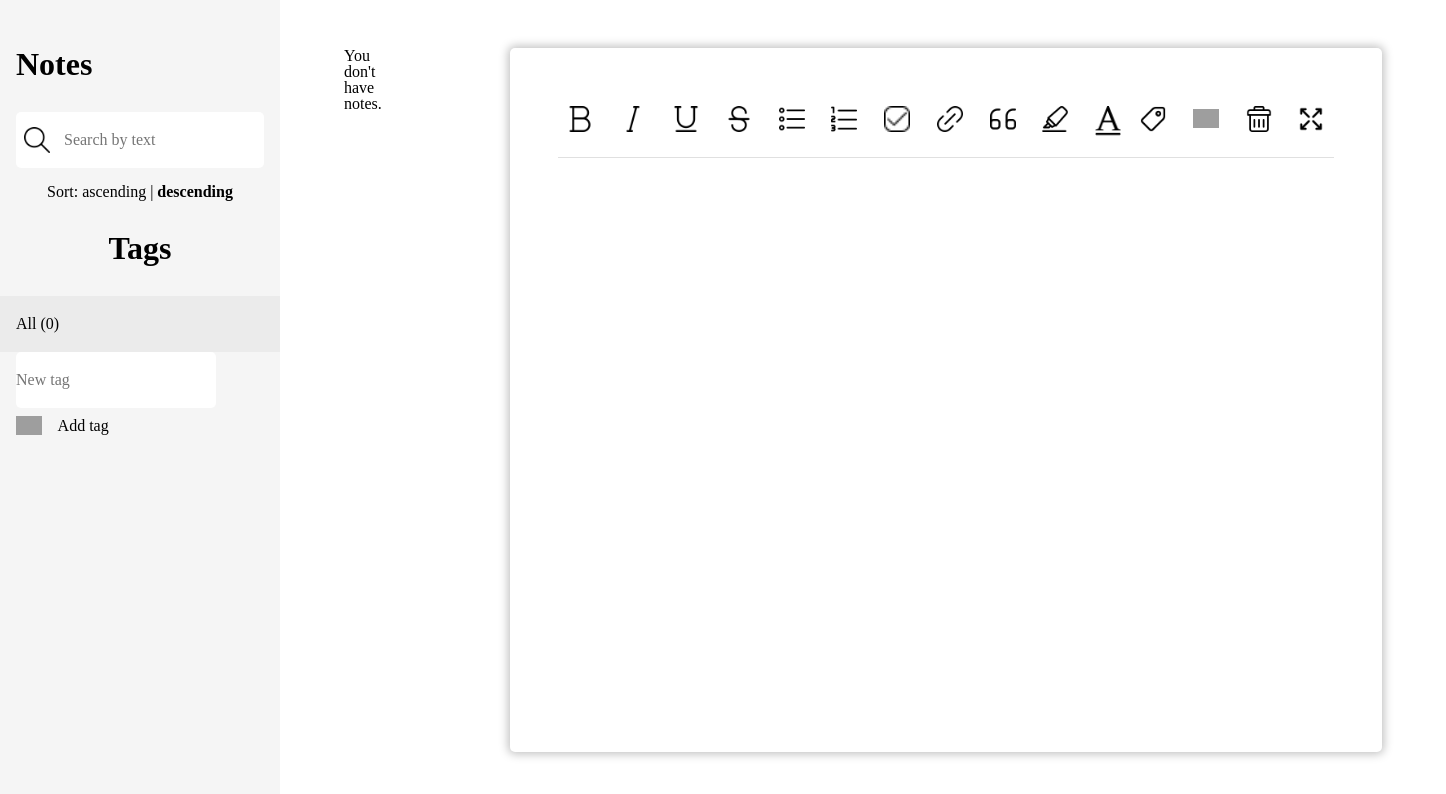
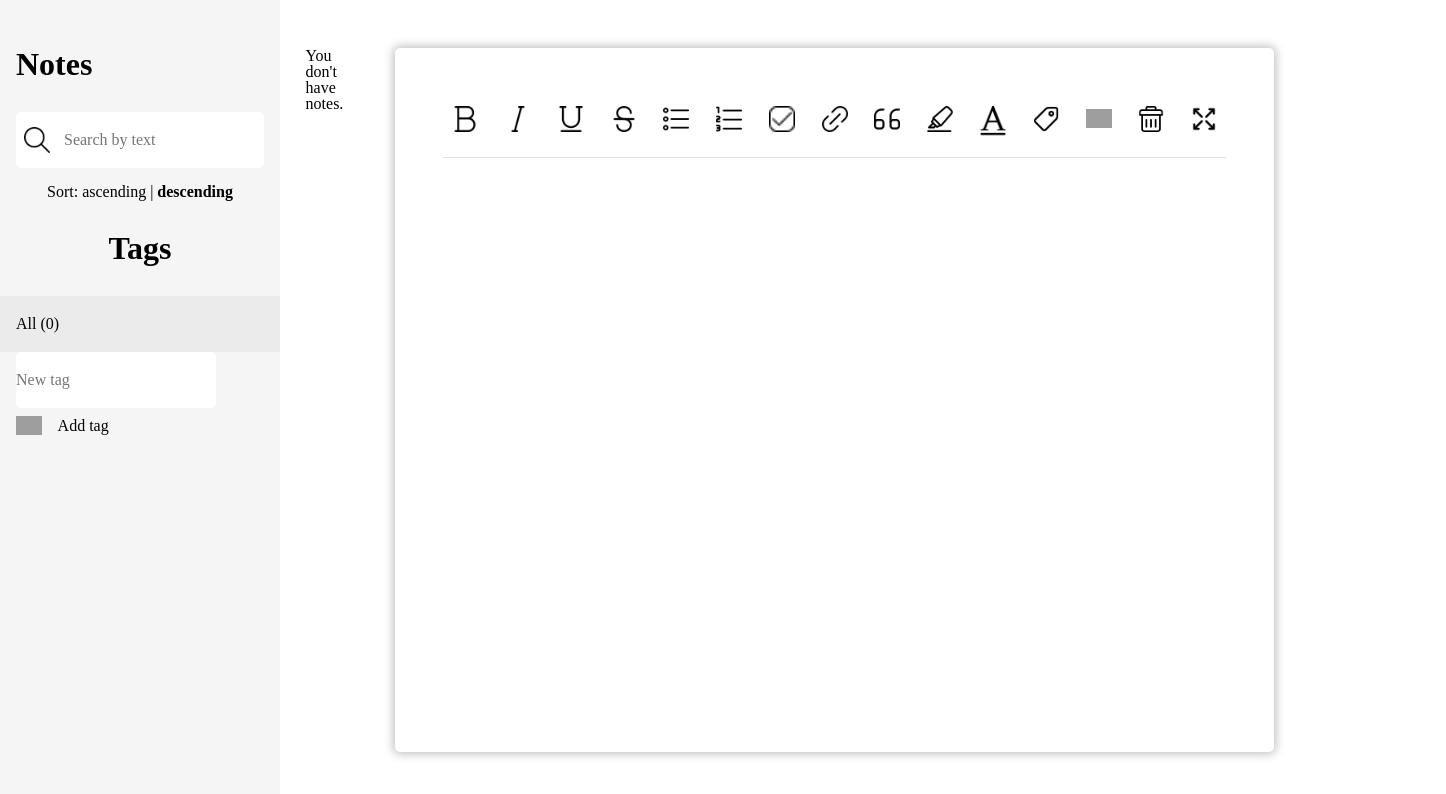
Before and after one commit to danylonikora/notes, a React (Vite) app: page / in a window 1280 px wide. Shown: the top 794 px of the page, 1446 px wide, since content can reach past the window. Built offline with nearby package versions, Linux system fonts and the light colour scheme; grey boxes are pictures that could not be loaded.

Commit message:
Optimize app for notebook's screen sizes

```diff
--- a/src/styles/main.scss
+++ b/src/styles/main.scss
@@ -57,7 +57,15 @@ input {
 }
 
 html {
-  font-size: 62.5%;
+  font-size: 62.5%; // 10px
+
+  @media (max-width: 1500px) {
+    font-size: 56.25%; // 9px
+  }
+
+  @media (max-width: 1350px) {
+    font-size: 50%; // 8px
+  }
 }
 
 * {
@@ -214,6 +222,16 @@ body {
   padding-right: 5%;
   padding-bottom: $medium-padding;
   position: relative;
+
+  @media (max-width: 1750px) {
+    padding-left: 3.5%;
+    padding-right: 3.5%;
+  }
+
+  @media (max-width: 1600px) {
+    padding-left: 2%;
+    padding-right: 2%;
+  }
 }
 
 // ## <Note />
@@ -399,6 +417,16 @@ body {
   align-self: flex-start;
   height: 100vh;
 
+  @media (max-width: 1750px) {
+    padding-left: 3.5%;
+    padding-right: 3.5%;
+  }
+
+  @media (max-width: 1600px) {
+    padding-left: 2%;
+    padding-right: 2%;
+  }
+
   &__editor {
     height: 100%;
     width: 100%;
@@ -462,6 +490,7 @@ body {
   // Toolbar controls formatting
   &__toolbar {
     display: flex;
+    gap: calc($small-gap / 2);
     justify-content: space-between;
     padding-bottom: $small-gap;
 
```
